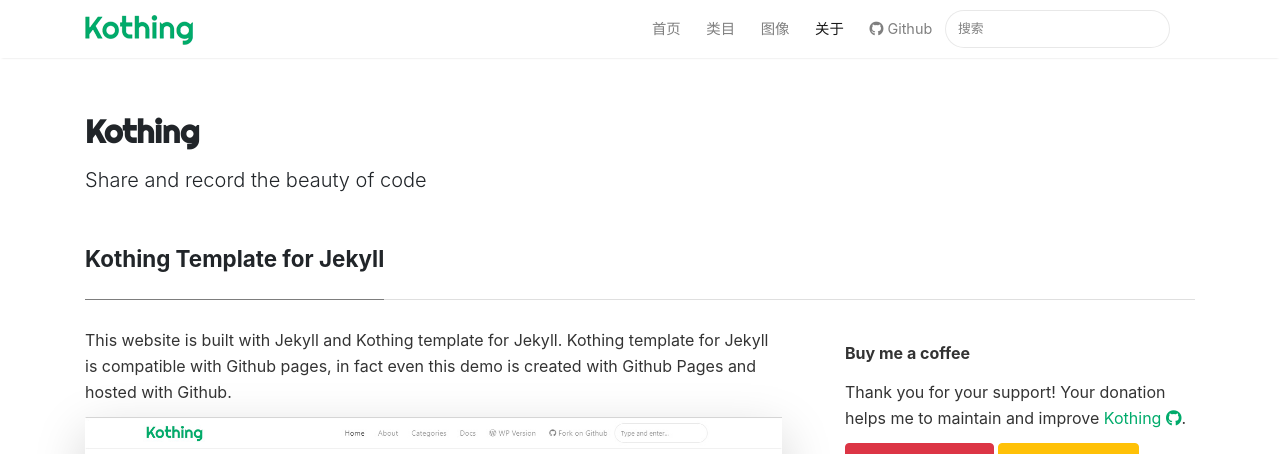
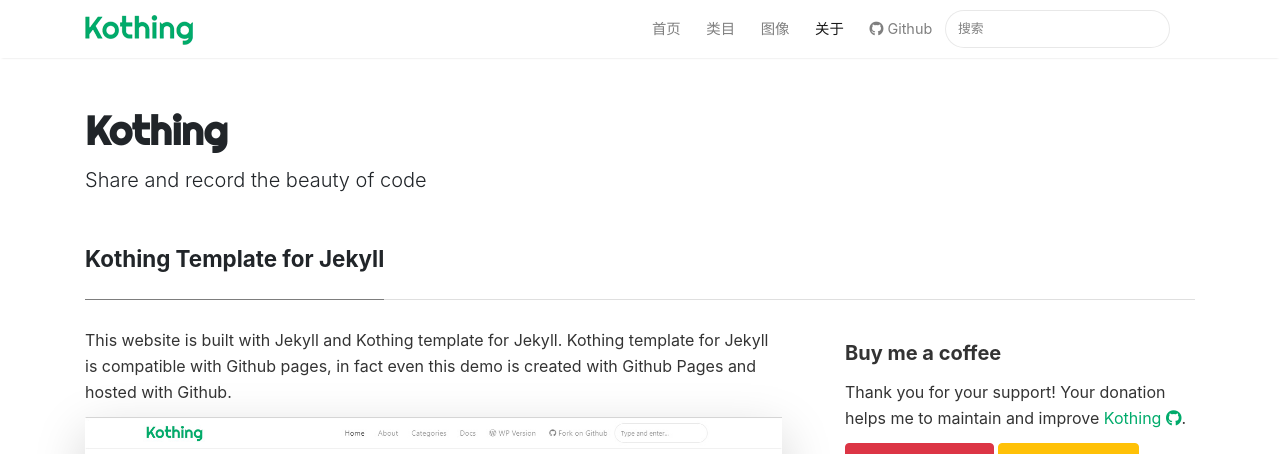
Before and after one commit to kothing/kothing.github.io, a Jekyll site: the page built from _pages/about.md, in a window 1280 px wide and 1400 px high. Shown: the top 454 px of the window. Built offline with Jekyll 4.4.1, drawn with Linux system fonts in a browser that asks for light colours; nearby versions of some CDN libraries; comment, search, counter and statistics services are not loaded.

Commit message:
Update screen.css

```diff
--- a/assets/css/screen.css
+++ b/assets/css/screen.css
@@ -20,27 +20,27 @@
 }
 
 .h1, h1 {
-    font-size: 2.0rem;
+    font-size: 2.5rem;
     line-height: 2.75rem;
 }
 .h2, h2 {
-    font-size: 1.6rem;
+    font-size: 2rem;
     line-height: 2.5rem;
 }
 .h3, h3 {
-    font-size: 1.4rem;
+    font-size: 1.75rem;
     line-height: 2.25rem;
 }
 .h4, h4 {
-    font-size: 1.2rem;
+    font-size: 1.5rem;
     line-height: 2rem;
 }
 .h5, h5 {
-    font-size: 1rem;
+    font-size: 1.25rem;
     line-height: 1.75rem;
 }
 .h6, h6 {
-    font-size: 0.8rem;
+    font-size: 1rem;
     line-height: 1.625rem;
 }
 
```
